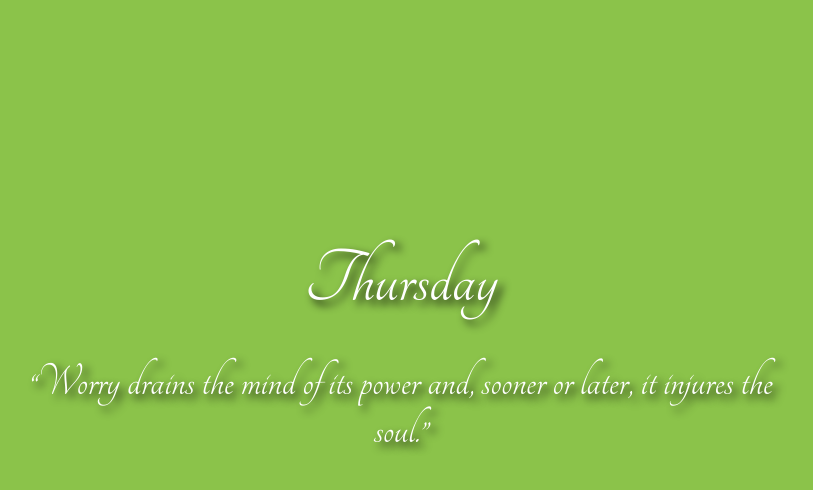
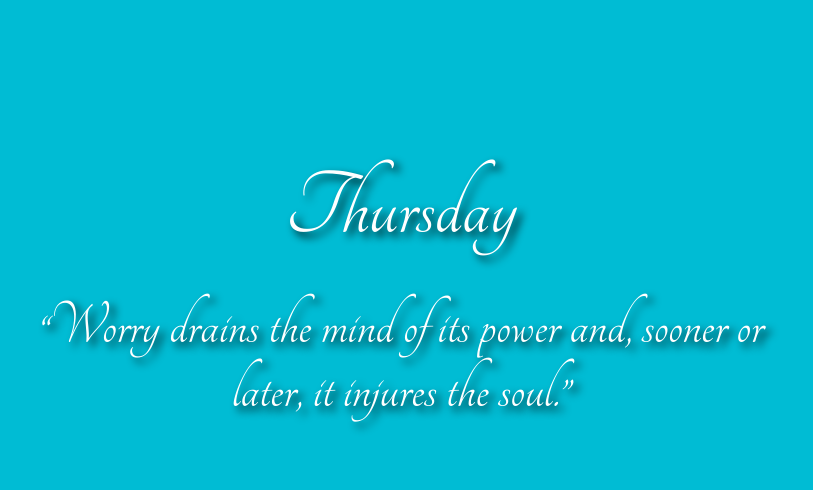
Before and after one commit to sai-re/Motivate, a plain HTML site: page Index.html in a window 1280 px wide. Shown: the whole page, without its empty margins (239-1052 px from the left). Drawn offline with Linux system fonts and the light colour scheme.

Commit message:
optimized code

```diff
--- a/Index.html
+++ b/Index.html
@@ -5,8 +5,10 @@
 <head>
     <title>Motivate</title>
     <meta charset="utf-8" />
+    <meta name="viewport" content="width=device-width, initial-scale=1.0"/>
     <link type="text/css" rel="stylesheet" href="main.css">
-    <link href='https://fonts.googleapis.com/css?family=Tangerine:400' rel='stylesheet' type='text/css'>
+    <link href='https://fonts.googleapis.com/css?family=Tangerine' rel='stylesheet' type='text/css'>
+
 </head>
 
 <body>
--- a/main.css
+++ b/main.css
@@ -1,59 +1,12 @@
-/* http://meyerweb.com/eric/tools/css/reset/
-   v2.0 | 20110126
-   License: none (public domain)
-*/
-
-html, body, div, span, applet, object, iframe,
-h1, h2, h3, h4, h5, h6, p, blockquote, pre,
-a, abbr, acronym, address, big, cite, code,
-del, dfn, em, img, ins, kbd, q, s, samp,
-small, strike, strong, sub, sup, tt, var,
-b, u, i, center,
-dl, dt, dd, ol, ul, li,
-fieldset, form, label, legend,
-table, caption, tbody, tfoot, thead, tr, th, td,
-article, aside, canvas, details, embed,
-figure, figcaption, footer, header, hgroup,
-menu, nav, output, ruby, section, summary,
-time, mark, audio, video {
-	margin: 0;
-	padding: 0;
-	border: 0;
-	font-size: 100%;
-	font: inherit;
-	vertical-align: baseline;
-}
-/* HTML5 display-role reset for older browsers */
-article, aside, details, figcaption, figure,
-footer, header, hgroup, menu, nav, section {
-	display: block;
-}
-body {
-	line-height: 1;
-}
-ol, ul {
-	list-style: none;
-}
-blockquote, q {
-	quotes: none;
-}
-blockquote:before, blockquote:after,
-q:before, q:after {
-	content: '';
-	content: none;
-}
-table {
-	border-collapse: collapse;
-	border-spacing: 0;
+* {
+    margin: 0;
+    padding: 0;
 }
 
-/*---------------------------------------------*/
-
 html, body {
-    width: 100%;
     height: 100%;
-    font-family: 'Tangerine';
-    color: #ffffff;
+    font-family: 'Tangerine', sans-serif;
+    color: white;
 }
 
 q {
@@ -66,69 +19,39 @@ q:after {
     content: close-quote;
 }
 
-/*body {
-    background-image: url(Images/sunset.jpg);
-}*/
-
-
 @media (min-width: 240px) {
 
     main {
         position: relative;
-        width: 100%;
+        margin: auto;
         text-align: center;
-        margin: auto;
-        top: 30%;
+        font-size: 2.5em;
+        top: 25%;
+        text-shadow: 5px 5px 8px black;
     }
 
     h1 {
-        font-size: 4em;
-        margin-bottom: 5%;
-        text-shadow: 5px 5px 8px black;
+        font-weight: lighter;
     }
 
     p {
-        font-size: 2em;
-        text-shadow: 5px 5px 8px black;
+        margin-top: 5%;
     }
 }
 
 @media (min-width: 768px) {
 
     main {
-        width: 70%;
-        top: 35%;
-    }
-
-    h1 {
-        font-size: 5em;
-        margin-bottom: 10%;
-    }
-
-    p {
-        font-size: 3em;
+        font-size: 4em;
+        top: 30%;
     }
 }
-
-@media (min-width: 1024px) {
-    main {
-        top: 30%;
-    }
-
-    h1 {
-        margin-bottom: 5%;
-    }
-}
-
 
 @media (min-width: 1279px) {
 
     main {
+        top: 20%;
         width: 60%;
-        top: 30%;
     }
 
-    h1 {
-        margin-bottom: 5%;
-    }
 }
--- a/script.js
+++ b/script.js
@@ -1,16 +1,16 @@
 (function displayquote() {
 
-    var date = new Date();
-    var today = date.getDay();
+    var date = new Date(),
+        today = date.getDay(),
 
-    var weekdays = ['Sunday', 'Monday', 'Tuesday', 'Wednesday', 'Thursday', 'Friday', 'Saturday'];
+        weekdays = ['Sunday', 'Monday', 'Tuesday', 'Wednesday', 'Thursday', 'Friday', 'Saturday'],
 
-    var dateContent = document.getElementById('datebox');
-    var quoteContent = document.getElementById('quotebox');
+        dateContent = document.getElementById('datebox'),
+        quoteContent = document.getElementById('quotebox');
 
-    dateContent.innerHTML = '<h1>'+weekdays[today]+'</h1>';
+    dateContent.innerHTML = '<h1>' + weekdays[today] + '</h1>';
 
-    switch(today) {
+    switch (today) {
 
         case 0:
             quoteContent.innerHTML = '<p><q>The secret of life, though, is to fall seven times and to get up eight times.</q></p>';
@@ -55,11 +55,15 @@
         { colour: '#c0392b' },
         { colour: '#ffc107' },
         { colour: '#1abc9c' },
-        { colour: '#34495e' }
-    ];
+        { colour: '#34495e' },
+        { colour: '#795548' },
+        { colour: '#3f51b5' },
+        { colour: '#9e9e9e' }
+    ],
 
-    var body = document.querySelector('body');
-    var randomNumber = Math.floor(Math.random() * 6);
+        body = document.querySelector('body'),
+        randomNumber = Math.floor(Math.random() * colourlist.length);
 
     body.style.backgroundColor = colourlist[randomNumber].colour;
+
 }());
```
Also changed, not shown: 1 other file.
